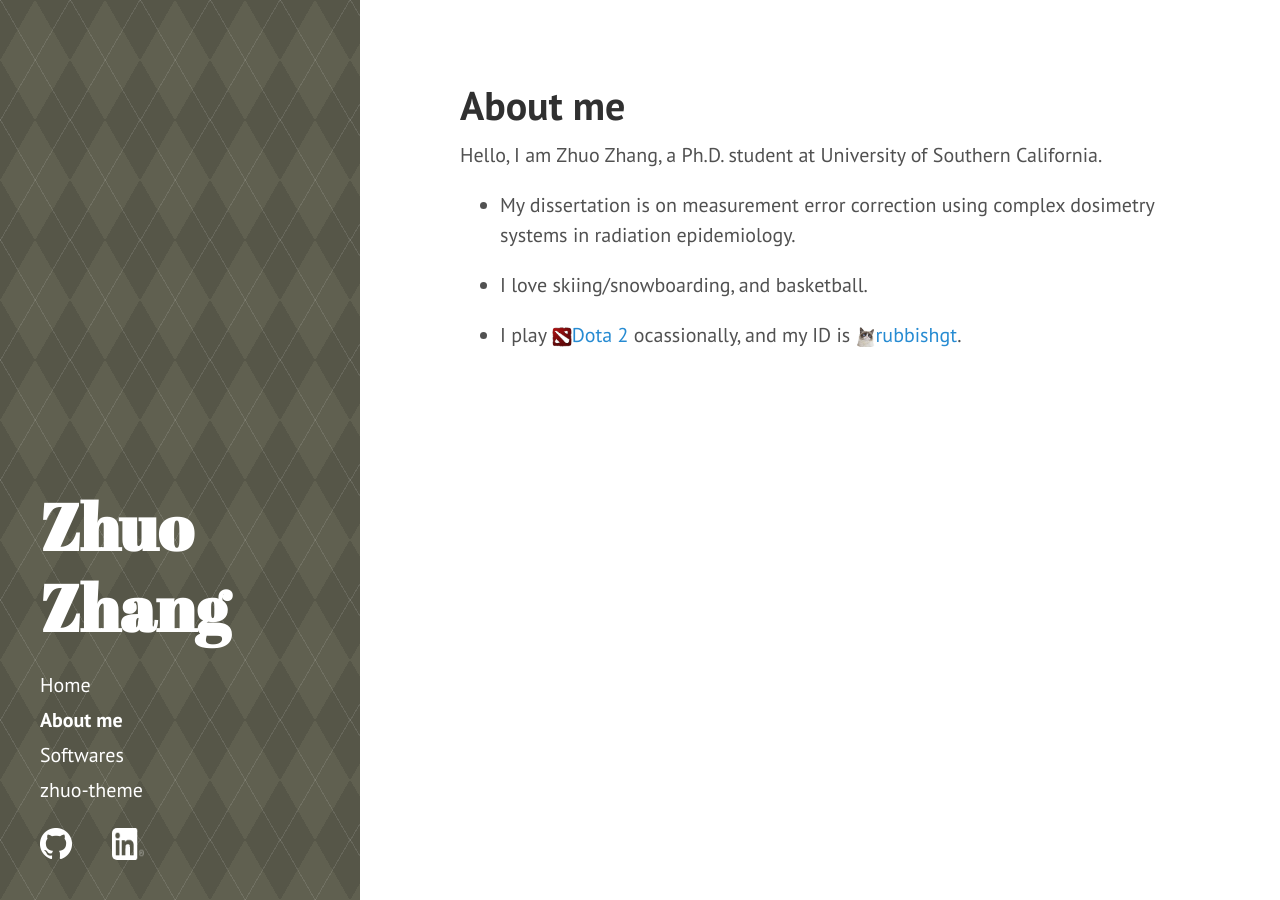
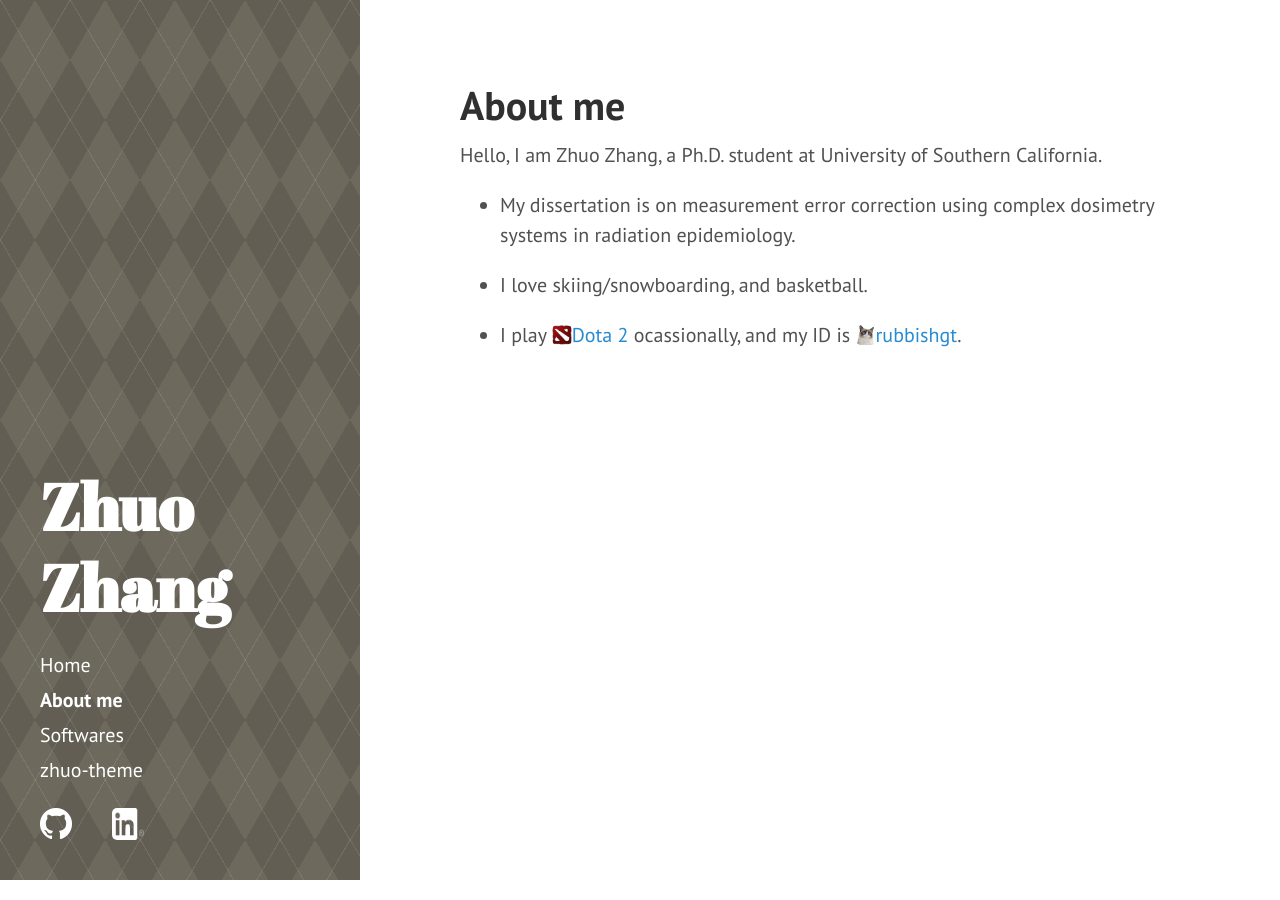
Before and after one commit to zhuozhang/zhuozhang.github.io, a Jekyll site: the page built from about.md, in a window 1280 px wide. Built offline with Jekyll 4.4.1, drawn with Linux system fonts in a browser that asks for light colours.

Commit message:
Revert "test"
This reverts commit 7d078a6a33db7ec11dbfce7908ef7ae78679d9c3.

```diff
--- a/public/css/hyde.css
+++ b/public/css/hyde.css
@@ -36,10 +36,11 @@ html {
 }
 
 img.icon {
-  margin: 0 0 0 0;
-  vertical-align: middle;
+  vertical-align: top;
   display: inline;
   height: 1em;
+  margin-top: 0.25em;
+  margin-bottom: 0;
 }
 
 @media (min-width: 48em) {
@@ -65,8 +66,24 @@ img.icon {
   text-align: center;
   padding: 2rem 1rem;
   color: rgba(255,255,255,.5);
-  /* background-color: #6d695c; */
-  background-color: #606050;
+  /* background-color: #202020; */
+  /* background: */
+  /* linear-gradient(27deg, #151515 5px, transparent 5px) 0 5px, */
+  /* linear-gradient(207deg, #151515 5px, transparent 5px) 10px 0px, */
+  /* linear-gradient(27deg, #222 5px, transparent 5px) 0px 10px, */
+  /* linear-gradient(207deg, #222 5px, transparent 5px) 10px 5px, */
+  /* linear-gradient(90deg, #1b1b1b 10px, transparent 10px), */
+  /* linear-gradient(#1d1d1d 25%, #1a1a1a 25%, #1a1a1a 50%, transparent 50%, transparent 75%, #242424 75%, #242424); */
+  /* background-color: #131313; */
+  /* background-size: 20px 20px; */
+  /* background-image: url('/img/b2.jpg'); */
+  /* background: */
+  /* linear-gradient(45deg, #92baac 45px, transparent 45px)64px 64px, */
+  /* linear-gradient(45deg, #92baac 45px, transparent 45px,transparent 91px, #e1ebbd 91px, #e1ebbd 135px, transparent 135px), */
+  /* linear-gradient(-45deg, #92baac 23px, transparent 23px, transparent 68px,#92baac 68px,#92baac 113px,transparent 113px,transparent 158px,#92baac 158px); */
+  /* background-color:#e1ebbd; */
+  /* background-size: 128px 128px; */
+  background-color: #6d695c;
   background-image:
   repeating-linear-gradient(120deg, rgba(255,255,255,.1), rgba(255,255,255,.1) 1px, transparent 1px, transparent 60px),
   repeating-linear-gradient(60deg, rgba(255,255,255,.1), rgba(255,255,255,.1) 1px, transparent 1px, transparent 60px),
@@ -86,7 +103,7 @@ img.icon {
     position: fixed;
     top: 0;
     left: 0;
-    bottom: 0;
+    bottom: 1rem;
     width: 18rem;
     text-align: left;
   }
@@ -107,7 +124,7 @@ img.icon {
 
 /* Sidebar nav */
 .sidebar-nav {
-  /* margin-bottom: 1rem; */
+  margin-bottom: 1rem;
 }
 .sidebar-nav-item {
   display: block;
@@ -128,6 +145,7 @@ a.sidebar-nav-icon {
   line-height: 1.75;
   margin-top: 1rem;
   margin-right: 2rem;
+  margin-bot: 1rem;
 }
 /* Sticky sidebar
  *
@@ -165,6 +183,9 @@ a.sidebar-nav-icon {
 }
 
 @media (min-width: 64em) {
+  .sidebar{
+    margin-bot: 1rem;
+  }
   .content {
     margin-left: 22rem;
     margin-right: 4rem;
```
Also changed, not shown: img/dota2-profile.jpg.
